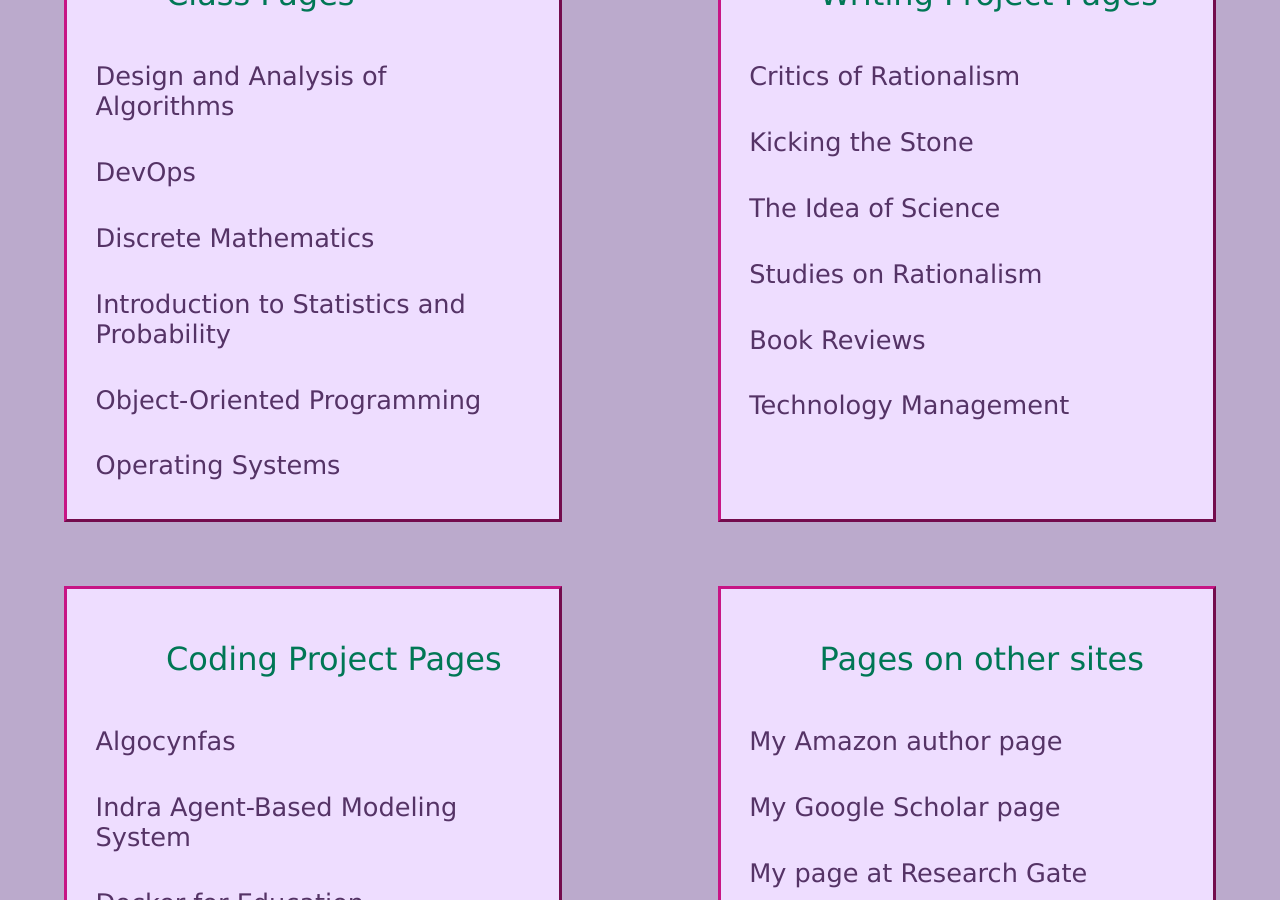
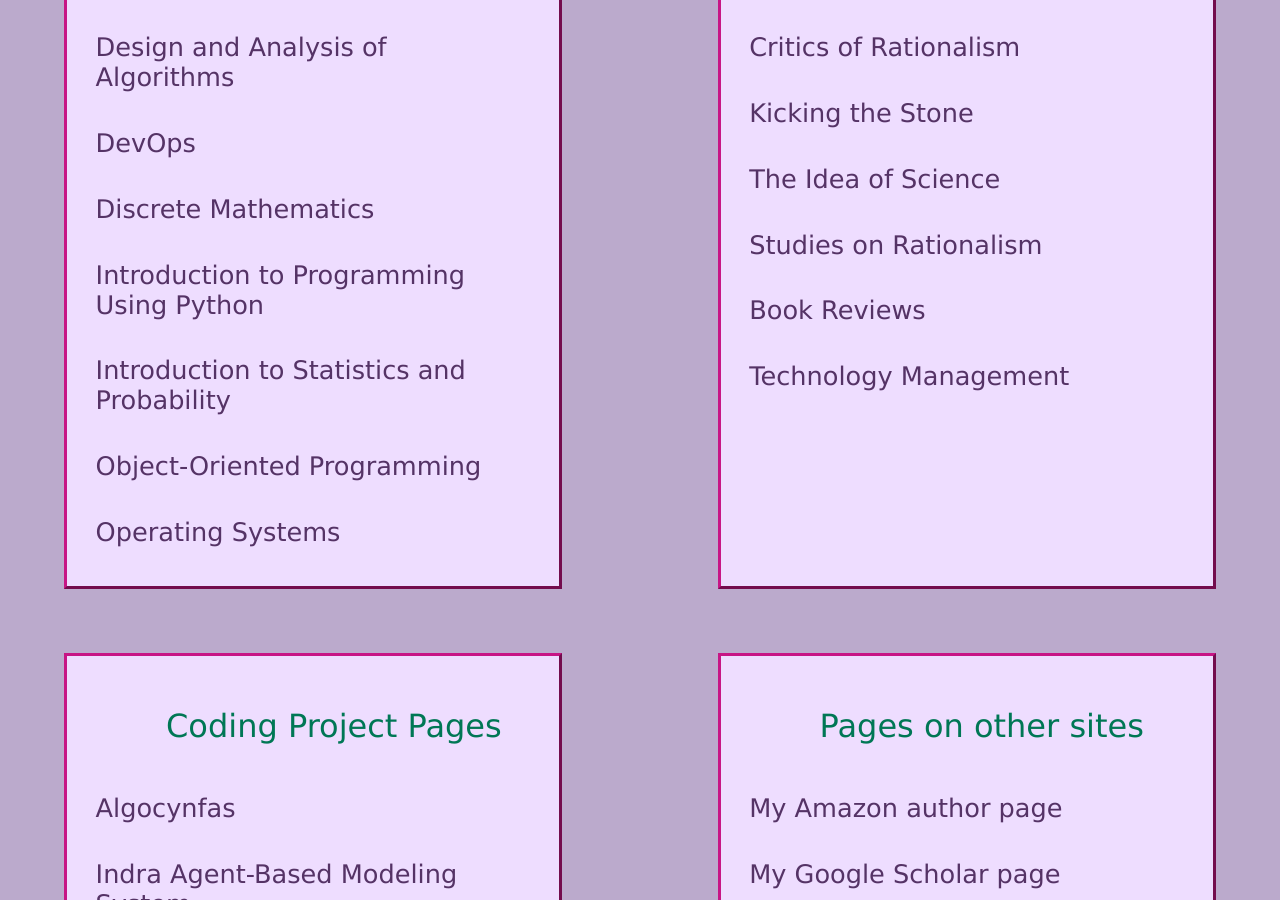
Before and after one commit to gcallah/gcallah.github.io, a Jekyll site: the page index.html, which Jekyll copies as it is, in a window 1280 px wide and 900 px high, scrolled down 339 px. Built offline with Jekyll 4.4.1, drawn with Linux system fonts in a browser that asks for light colours.

Commit message:
Added intro python course to index.

```diff
--- a/index.html
+++ b/index.html
@@ -8,18 +8,15 @@
 
     <body>
         <figure class="logo">
-            <img src="graphics/GeneSmall.jpg" width="6%">
-            <img src="graphics/GeneSmall.jpg" width="6%">
-            <img src="graphics/GeneSmall.jpg" width="6%">
-            <img src="graphics/GeneSmall.jpg" width="6%">
-            <img src="graphics/GeneSmall.jpg" width="6%">
-            <img src="graphics/GeneSmall.jpg" width="6%">
-            <img src="graphics/GeneSmall.jpg" width="6%">
-            <img src="graphics/GeneSmall.jpg" width="6%">
-            <img src="graphics/GeneSmall.jpg" width="6%">
-            <img src="graphics/GeneSmall.jpg" width="6%">
-            <img src="graphics/GeneSmall.jpg" width="6%">
-            <img src="graphics/GeneSmall.jpg" width="6%">
+            <img src="graphics/GeneSmall.jpg" width="3%">
+            <img src="graphics/GeneSmall.jpg" width="3%">
+            <img src="graphics/GeneSmall.jpg" width="3%">
+            <img src="graphics/GeneSmall.jpg" width="3%">
+            <img src="graphics/GeneSmall.jpg" width="3%">
+            <img src="graphics/GeneSmall.jpg" width="3%">
+            <img src="graphics/GeneSmall.jpg" width="3%">
+            <img src="graphics/GeneSmall.jpg" width="3%">
+            <img src="graphics/GeneSmall.jpg" width="3%">
             <figcaption>
             </figcaption>
         </figure>
@@ -50,6 +47,12 @@
                     <h3>
                         <a href="../DiscreteMathematics/index.html">
                         Discrete Mathematics
+                        </a>
+                    </h3>
+
+                    <h3>
+                        <a href="../IntroPython/index.html">
+                        Introduction to Programming Using Python
                         </a>
                     </h3>
 
```
